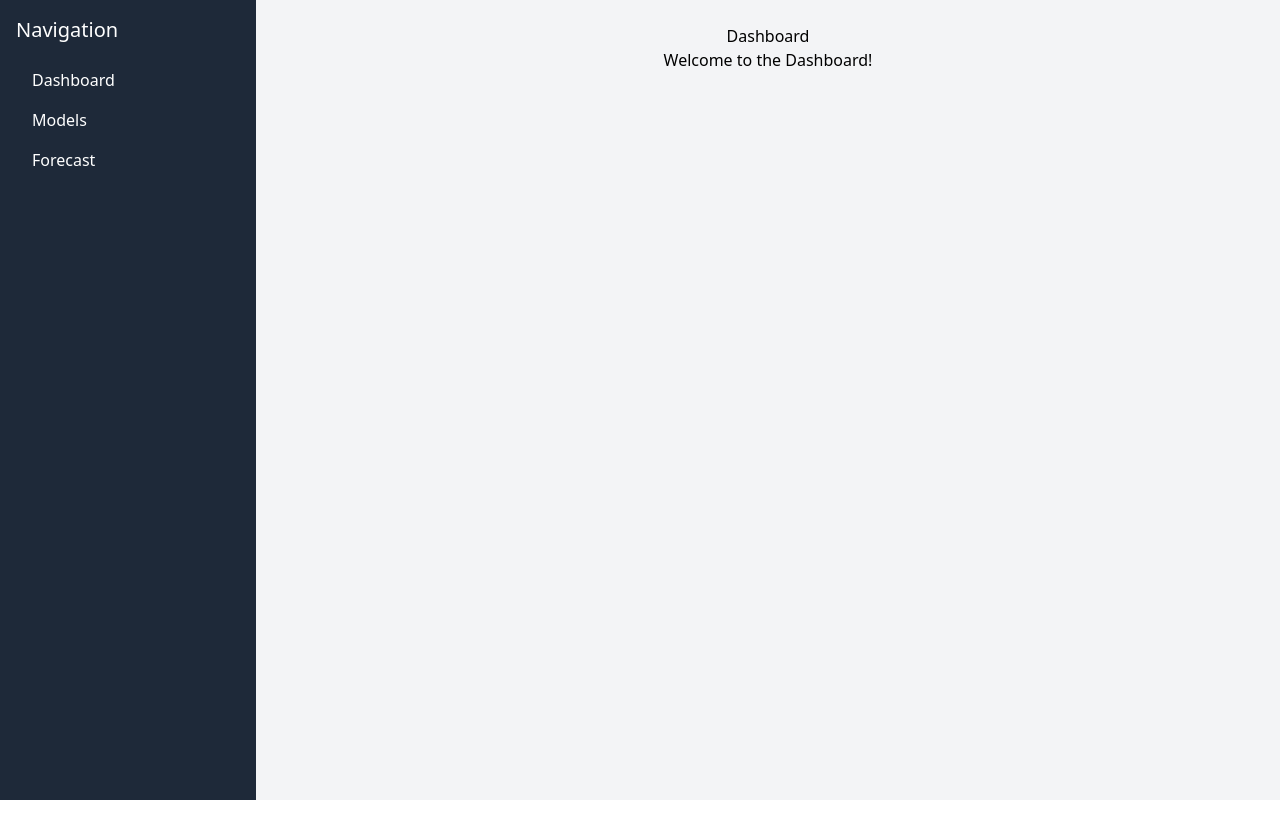
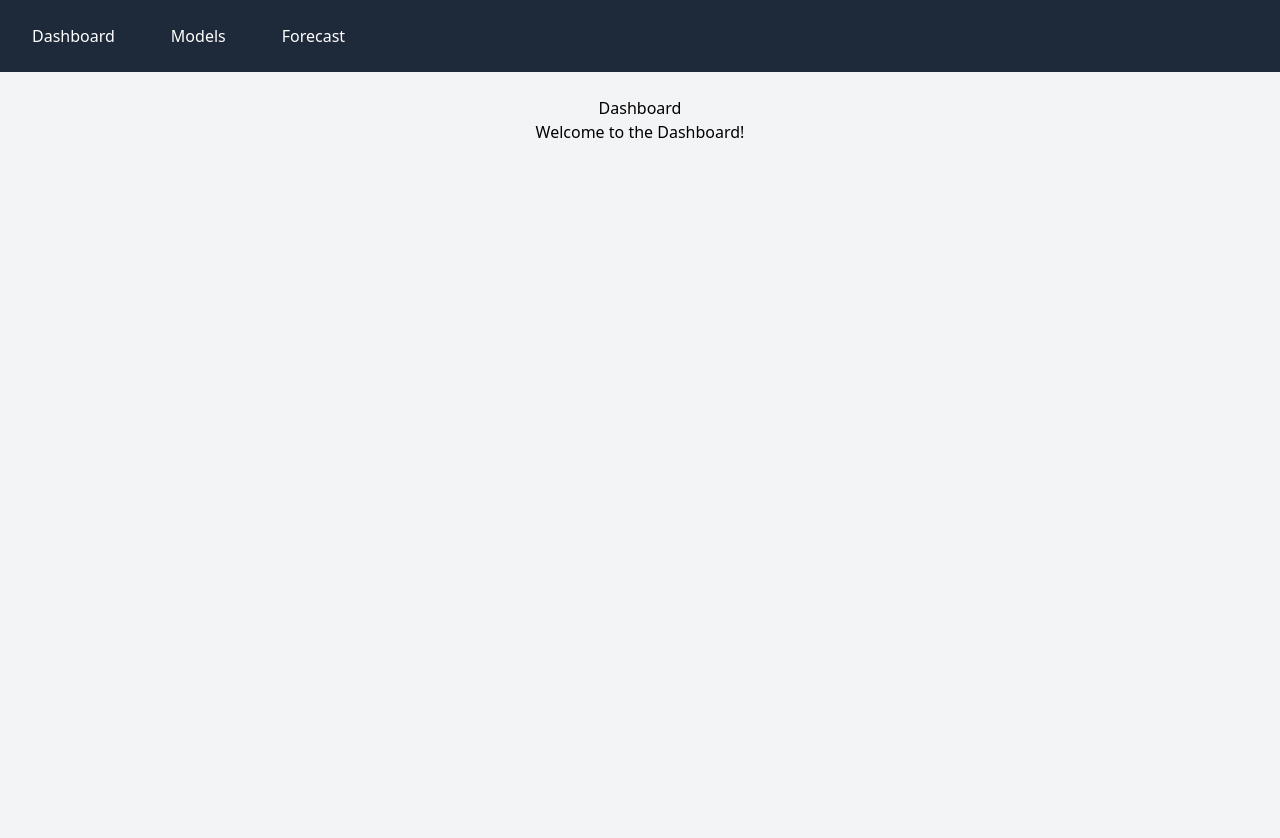
Before and after one commit to Minel03/Thesis-Draft, a React (Vite) app: page / in a window 1280 px wide. Shown: the top 838 px of the page. Before the commit the page ends 800 px from the top, so only its background shows below. Built offline with nearby package versions, Linux system fonts and the light colour scheme.

Commit message:
Refactor navigation structure; replace Sidebar with Navigation component for improved layout and user experience

```diff
--- a/src/App.jsx
+++ b/src/App.jsx
@@ -1,6 +1,6 @@
 import React from "react";
 import { BrowserRouter as Router, Routes, Route } from "react-router-dom";
-import Sidebar from "@/components/Sidebar/Sidebar"; // Adjust path as needed
+import Navigation from "@/components/Navigation/Navigation"; // Adjust path as needed
 import { Dashboard, Models, Forecast } from "@/components/Main"; // Adjust path as needed
 import {
   HourlySolarForecast,
@@ -17,9 +17,7 @@ import { ModelOption } from "./components/Main";
 const App = () => {
   return (
     <Router>
-      <div className="flex">
-        <Sidebar /> {/* This is where you display the sidebar */}
-        <div className="flex-grow">
+      <Navigation />
       <Routes>
         <Route path="/" element={<Dashboard />} />
         <Route path="/Model" element={<Models />} />
@@ -28,36 +26,16 @@ const App = () => {
           path="/SolarForecastOptions"
           element={<SolarForecastOptions />}
         />
-            <Route
-              path="/WindForecastOptions"
-              element={<WindForecastOptions />}
-            />
-            <Route
-              path="/HourlySolarForecast"
-              element={<HourlySolarForecast />}
-            />
-            <Route
-              path="/HourlyWindForecast"
-              element={<HourlyWindForecast />}
-            />
+        <Route path="/WindForecastOptions" element={<WindForecastOptions />} />
+        <Route path="/HourlySolarForecast" element={<HourlySolarForecast />} />
+        <Route path="/HourlyWindForecast" element={<HourlyWindForecast />} />
         <Route path="/DailyWindForecast" element={<DailyWindForecast />} />
-            <Route
-              path="/DailySolarForecast"
-              element={<DailySolarForecast />}
-            />
-            <Route
-              path="/WeeklyWindForecast"
-              element={<WeeklyWindForecast />}
-            />
-            <Route
-              path="/WeeklySolarForecast"
-              element={<WeeklySolarForecast />}
-            />
+        <Route path="/DailySolarForecast" element={<DailySolarForecast />} />
+        <Route path="/WeeklyWindForecast" element={<WeeklyWindForecast />} />
+        <Route path="/WeeklySolarForecast" element={<WeeklySolarForecast />} />
         <Route path="/ModelOption" element={<ModelOption />} />
         {/* Add other routes here */}
       </Routes>
-        </div>
-      </div>
     </Router>
   );
 };
--- /dev/null
+++ b/src/components/Navigation/Navigation.jsx
@@ -0,0 +1,36 @@
+// Navigation.jsx (same as Sidebar.jsx, now serving as the horizontal navigation)
+import React from "react";
+import { Link } from "react-router-dom"; // For navigation
+
+const Navigation = () => {
+  return (
+    <div className="bg-gray-800 text-white p-4">
+      <ul className="flex space-x-6">
+        {" "}
+        {/* Using flex for horizontal alignment */}
+        <li>
+          <Link to="/" className="block py-2 px-4 hover:bg-gray-700 rounded">
+            Dashboard
+          </Link>
+        </li>
+        <li>
+          <Link
+            to="/model"
+            className="block py-2 px-4 hover:bg-gray-700 rounded">
+            Models
+          </Link>
+        </li>
+        <li>
+          <Link
+            to="/forecast"
+            className="block py-2 px-4 hover:bg-gray-700 rounded">
+            Forecast
+          </Link>
+        </li>
+        {/* Add other links as needed */}
+      </ul>
+    </div>
+  );
+};
+
+export default Navigation;
--- a/src/components/Sidebar/Sidebar.jsx
+++ /dev/null
@@ -1,29 +0,0 @@
-import React from "react";
-import { Link } from "react-router-dom"; // For navigation
-
-const Sidebar = () => {
-  return (
-    <div className="w-64 bg-gray-800 text-white p-4">
-      <h2 className="text-xl mb-4">Navigation</h2>
-      <ul>
-        <li>
-          <Link to="/" className="block py-2 px-4 hover:bg-gray-700">
-            Dashboard
-          </Link>
-        </li>
-        <li>
-          <Link to="/model" className="block py-2 px-4 hover:bg-gray-700">
-            Models
-          </Link>
-        </li>
-        <li>
-          <Link to="/forecast" className="block py-2 px-4 hover:bg-gray-700">
-            Forecast
-          </Link>
-        </li>
-      </ul>
-    </div>
-  );
-};
-
-export default Sidebar;
```
Lines whose indentation alone changed are shown as unchanged.
